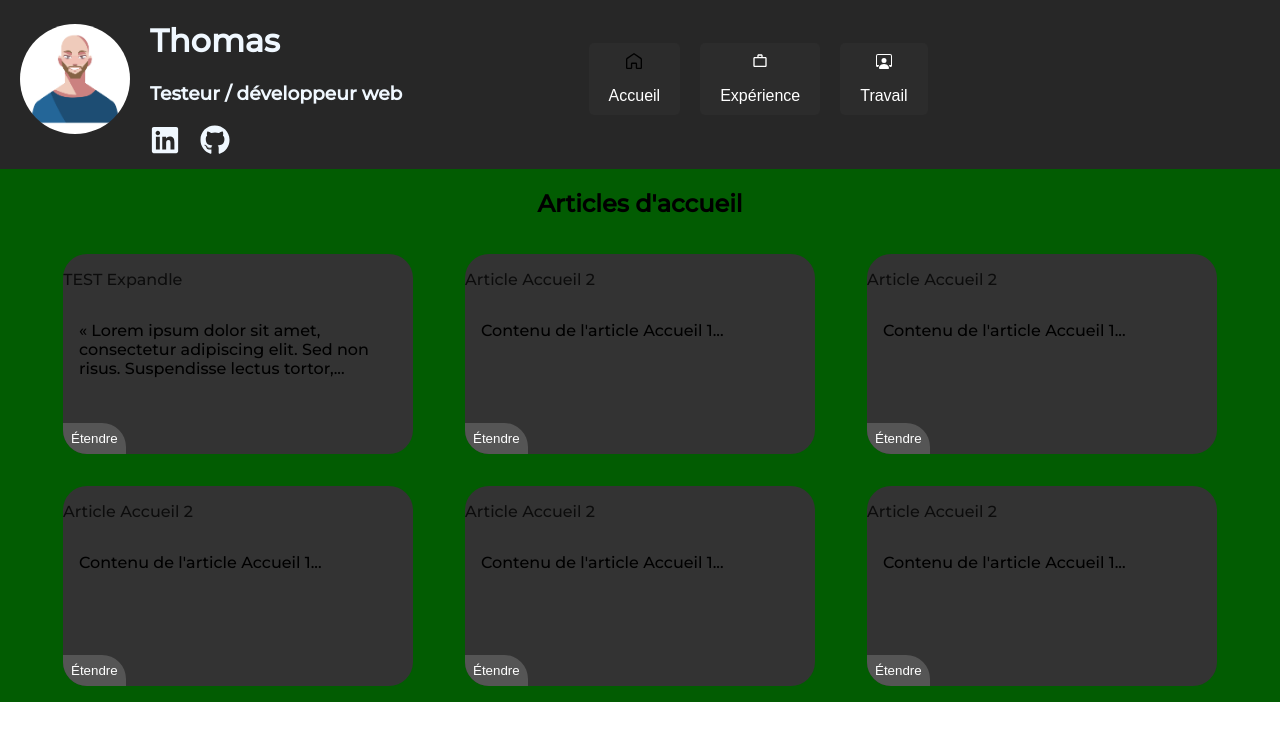
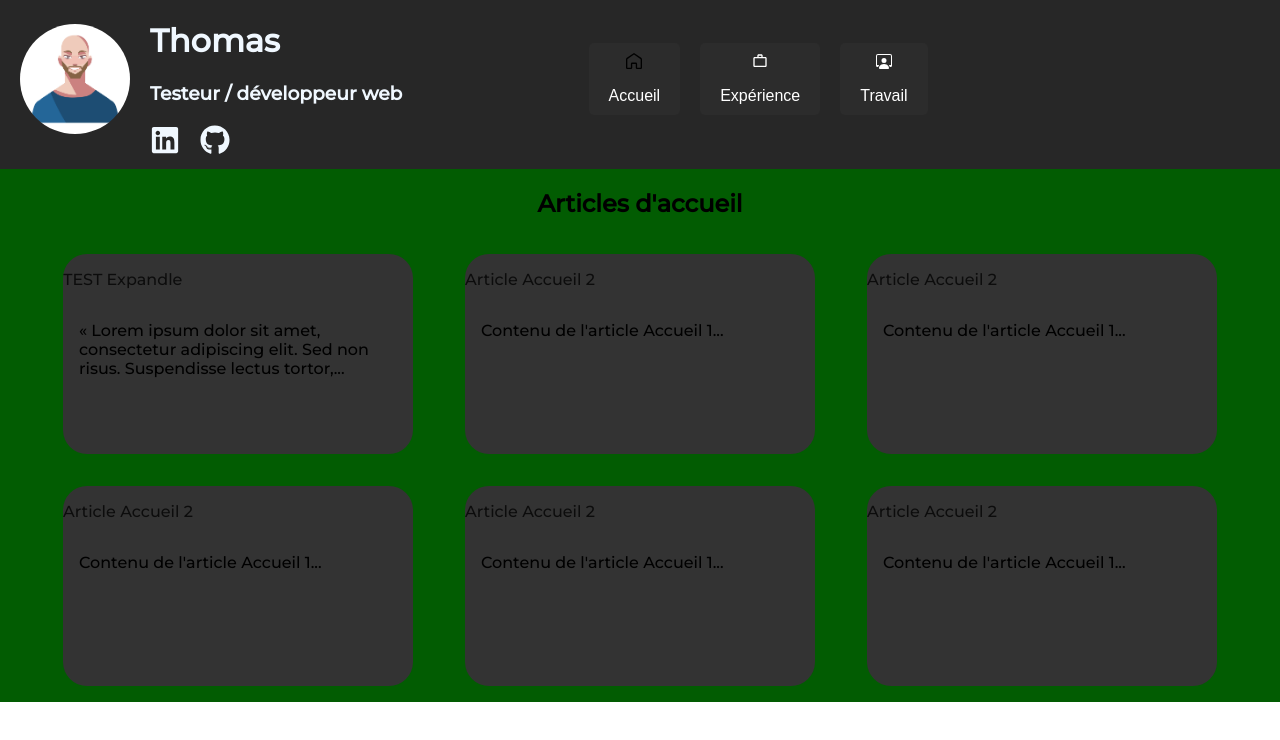
Before and after one commit to ThomasVdbk/my-eportfolio, a React (Create React App) app: page / in a window 1280 px wide. Shown: the top 740 px of the page. Built offline with nearby package versions, Linux system fonts and the light colour scheme; a web font is replaced by a local one.

Commit message:
sup button expended remplace par handleCardClick

```diff
--- a/src/components/Card.js
+++ b/src/components/Card.js
@@ -1,23 +1,35 @@
-import React, { useState } from "react";
+import React, { useState, useRef } from "react";
 import "../styles/cardStyle.css";
 
 function Card({ title, content, isSingle }) {
   const truncatedContent = isSingle ? content : content.slice(0, 100) + "...";
   const [expanded, setExpanded] = useState(false);
+  const cardRef = useRef(null);
+
+  const handleCardClick = () => {
+    if (!isSingle) {
+      setExpanded(!expanded);
+      if (!expanded) {
+        cardRef.current.scrollIntoView({
+          behavior: "smooth",
+          block: "start",
+        });
+      }
+    }
+  };
 
   return (
     <div
+      ref={cardRef}
       className={`article-card ${isSingle ? "single-article" : ""} ${
         expanded ? "expanded" : ""
       }`}
+      onClick={handleCardClick}
     >
       <h3 className="header">{title}</h3>
-      <p>{expanded ? content : truncatedContent}</p>
-      {isSingle || (
-        <button onClick={() => setExpanded(!expanded)}>
-          {expanded ? "Réduire" : "Étendre"}
-        </button>
-      )}
+      <p className={expanded ? "expanded-content" : "truncated-content"}>
+        {expanded ? content : truncatedContent}
+      </p>
     </div>
   );
 }
--- a/src/styles/cardStyle.css
+++ b/src/styles/cardStyle.css
@@ -8,7 +8,10 @@
     position: relative;
     transition: all 0.3s ease;
 }
-
+.single-article{
+    height: auto;
+    width: auto;
+}
 .article-card h3 {
     font-size: 1rem;
     font-weight: 300;
@@ -19,7 +22,7 @@
     padding: 1rem;
 }
 
-.article-card button {
+/* .article-card button {
     background-color: #555;
     color: white;
     border: none;
@@ -29,7 +32,7 @@
     bottom: 0;
     left: 0;
     border-top-right-radius: 1.5rem;
-}
+} */
 
 .article-card.expanded {
     width: 100%;
@@ -47,11 +50,11 @@
     padding: 2rem;
 }
 
-.article-card.expanded button {
+/* .article-card.expanded button {
     position: absolute;
     bottom: 0;
     left: 0;
-}
+} */
 
 .article-card.expanding {
     transition: none;
```
